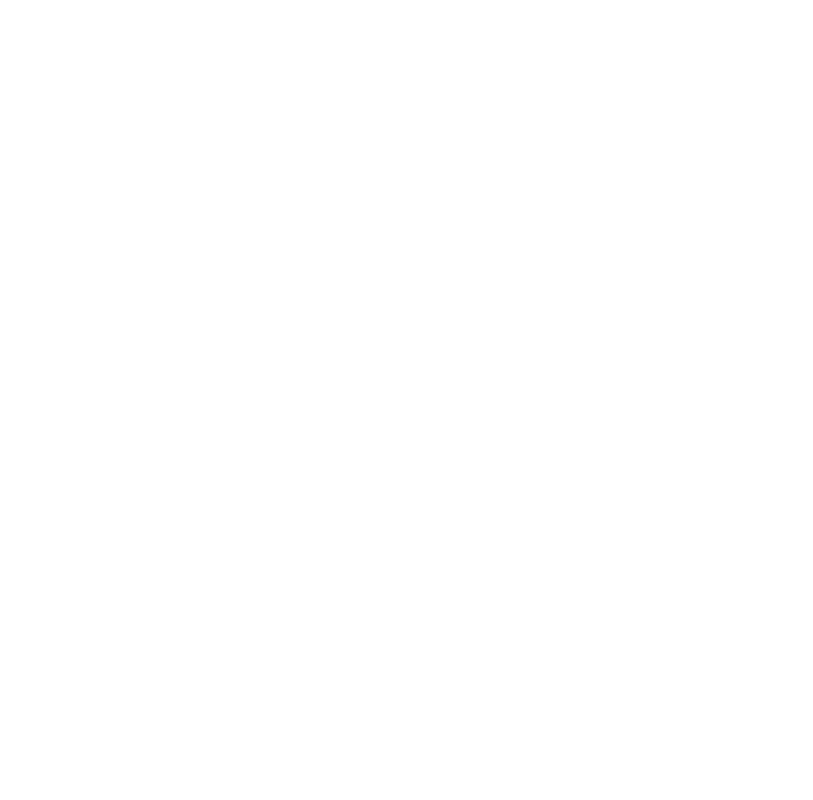
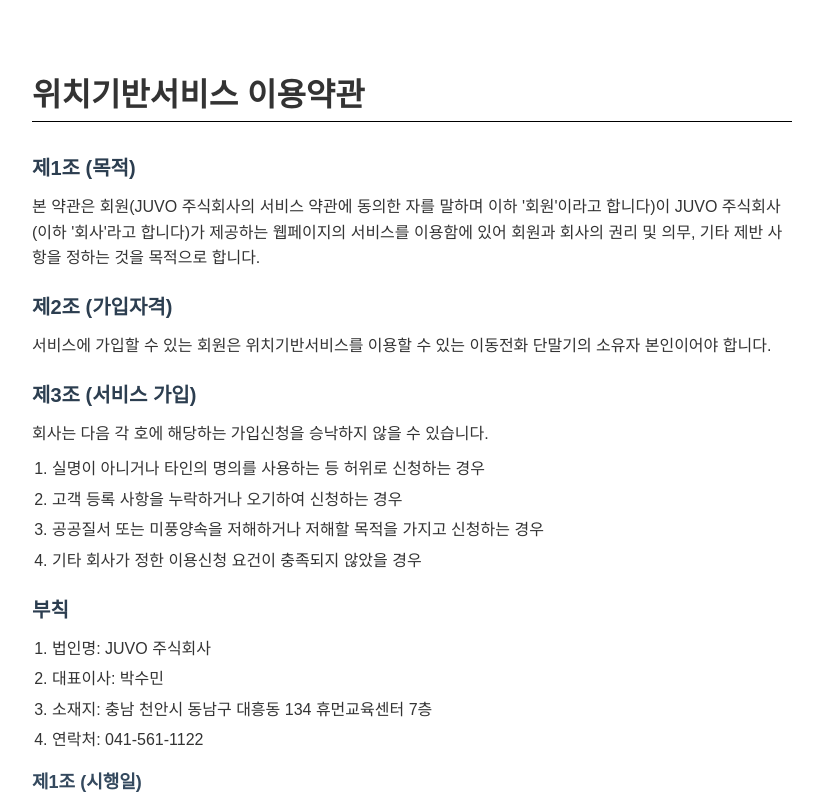
Before and after one commit to psm0419/Juvo, a React (Create React App) app in the folder src/juvo/: page /detail/guideDetail/LocationServiceTerms in a window 1280 px wide. Before the commit this address had no page. Shown: the top 800 px of the page, without its empty margins (228-1041 px from the left). Built offline with nearby package versions, Linux system fonts and the light colour scheme.

Commit message:
환불정책,위치기반서비스 이용정책,개인정보 처리방침 페이지 완성

```diff
--- a/src/juvo/src/App.js
+++ b/src/juvo/src/App.js
@@ -7,6 +7,11 @@
 import Blackjuyuso from './pages/detail/blackjuyusoDetail/Blackjuyuso';
 import Guide from './pages/detail/guideDetail/Guide';
 import Law from './pages/detail/guideDetail/Law';
+import LocationServiceTerms from './pages/detail/guideDetail/LocationServiceTerms';
+import PrivacyPolicy from './pages/detail/guideDetail/PrivacyPolicy';
+import RefundPolicy from './pages/detail/guideDetail/RefundPolicy';
+
+
 
 function App() {
 	return (
@@ -17,8 +22,9 @@
 			<Route path="/detail/blackjuyusoDetail/Blackjuyuso" element={<Blackjuyuso/>} />
 			<Route path="/detail/guideDetail/Guide" element={<Guide/>} />
 			<Route path="/detail/guideDetail/Law" element={<Law/>} />
-
-
+			<Route path="/detail/guideDetail/LocationServiceTerms" element={<LocationServiceTerms/>} />
+			<Route path="/detail/guideDetail/PrivacyPolicy" element={<PrivacyPolicy/>} />
+			<Route path="/detail/guideDetail/RefundPolicy" element={<RefundPolicy/>} />
 		</Routes>
 	);
 }
--- /dev/null
+++ b/src/juvo/src/assets/css/detail/LocationServiceTerms.css
@@ -0,0 +1,83 @@
+
+* {
+    margin: 0;
+    padding: 0;
+    border: 0;
+}
+
+/* 전체 컨테이너 스타일 */
+.terms-container {
+    max-width: 800px;
+    margin: 0 auto;
+    padding: 20px;
+    font-family: 'Arial', sans-serif;
+    line-height: 1.6;
+    color: #333;
+}
+
+/* 제목 스타일 */
+.terms-container h1 {
+    font-weight: bold;
+    margin-bottom: 30px;
+    border-bottom: 1px solid black;
+    margin-top: 50px;
+}
+
+/* 섹션 스타일 */
+.terms-section {
+    margin-bottom: 20px;
+}
+
+.terms-section h2 {
+    font-size: 20px;
+    font-weight: bold;
+    margin-bottom: 10px;
+    color: #2c3e50;
+
+}
+
+.terms-section h3 {
+    font-size: 18px;
+    font-weight: bold;
+    margin-top: 15px;
+    margin-bottom: 8px;
+    color: #34495e;
+}
+
+/* 본문 스타일 */
+.terms-section p {
+    font-size: 16px;
+    margin-bottom: 10px;
+}
+
+/* 리스트 스타일 */
+.terms-section ol,
+.terms-section ul {
+    padding-left: 20px;
+    margin-bottom: 10px;
+}
+
+.terms-section li {
+    font-size: 16px;
+    margin-bottom: 5px;
+}
+
+/* 반응형 디자인 */
+@media (max-width: 600px) {
+    .terms-container {
+        padding: 10px;
+    }
+
+    .terms-container h1 {
+        font-size: 24px;
+    }
+
+    .terms-section h2 {
+        font-size: 18px;
+    }
+
+    .terms-section p,
+    .terms-section li {
+        font-size: 14px;
+    }
+}
--- /dev/null
+++ b/src/juvo/src/assets/css/detail/PrivacyPolicy.css
@@ -0,0 +1,68 @@
+* {
+    margin: 0;
+    padding: 0;
+    border: 0;
+}
+
+.policy-container {
+    max-width: 800px;
+    margin: 0 auto;
+    padding: 20px;
+    font-family: 'Arial', sans-serif;
+    line-height: 1.6;
+    color: #333;
+    margin-top: 150px;
+
+}
+
+.policy-container h1 {
+    font-size: 28px;
+    font-weight: bold;
+    margin-bottom: 30px;
+    border-bottom: 1px solid black;
+}
+
+.policy-section {
+    margin-bottom: 20px;
+}
+
+.policy-section h2 {
+    font-size: 20px;
+    font-weight: bold;
+    margin-bottom: 10px;
+    color: #2c3e50;
+}
+
+.policy-section p {
+    font-size: 16px;
+    margin-bottom: 10px;
+}
+
+.policy-section ol {
+    padding-left: 20px;
+    margin-bottom: 10px;
+}
+
+.policy-section li {
+    font-size: 16px;
+    margin-bottom: 5px;
+}
+
+@media (max-width: 600px) {
+    .policy-container {
+        padding: 10px;
+    }
+
+    .policy-container h1 {
+        font-size: 24px;
+    }
+
+    .policy-section h2 {
+        font-size: 18px;
+    }
+
+    .policy-section p,
+    .policy-section li {
+        font-size: 14px;
+    }
+}
--- /dev/null
+++ b/src/juvo/src/assets/css/detail/RefundPolicy.css
@@ -0,0 +1,68 @@
+* {
+    margin: 0;
+    padding: 0;
+    border: 0;
+}
+
+.refund-container {
+    max-width: 800px;
+    margin: 0 auto;
+    padding: 20px;
+    font-family: 'Arial', sans-serif;
+    line-height: 1.6;
+    color: #333;
+    margin-top: 150px;
+
+}
+
+.refund-container h1 {
+    font-size: 28px;
+    font-weight: bold;
+    margin-bottom: 30px;
+    border-bottom: 1px solid black;
+}
+
+.refund-section {
+    margin-bottom: 20px;
+}
+
+.refund-section h2 {
+    font-size: 20px;
+    font-weight: bold;
+    margin-bottom: 10px;
+    color: #2c3e50;
+}
+
+.refund-section p {
+    font-size: 16px;
+    margin-bottom: 10px;
+}
+
+.refund-section ol {
+    padding-left: 20px;
+    margin-bottom: 10px;
+}
+
+.refund-section li {
+    font-size: 16px;
+    margin-bottom: 5px;
+}
+
+@media (max-width: 600px) {
+    .refund-container {
+        padding: 10px;
+    }
+
+    .refund-container h1 {
+        font-size: 24px;
+    }
+
+    .refund-section h2 {
+        font-size: 18px;
+    }
+
+    .refund-section p,
+    .refund-section li {
+        font-size: 14px;
+    }
+}
--- /dev/null
+++ b/src/juvo/src/pages/detail/guideDetail/LocationServiceTerms.js
@@ -0,0 +1,59 @@
+import React from 'react';
+import '../../../assets/css/detail/LocationServiceTerms.css';
+
+const LocationServiceTerms = () => {
+    return (
+        <div className="terms-container">
+            <h1>위치기반서비스 이용약관</h1>
+
+            <section className="terms-section">
+                <h2>제1조 (목적)</h2>
+                <p>
+                    본 약관은 회원(JUVO 주식회사의 서비스 약관에 동의한 자를 말하며 이하 '회원'이라고 합니다)이 JUVO 주식회사(이하 '회사'라고 합니다)가 제공하는 웹페이지의 서비스를 이용함에 있어 회원과 회사의 권리 및 의무, 기타 제반 사항을 정하는 것을 목적으로 합니다.
+                </p>
+            </section>
+
+            <section className="terms-section">
+                <h2>제2조 (가입자격)</h2>
+                <p>
+                    서비스에 가입할 수 있는 회원은 위치기반서비스를 이용할 수 있는 이동전화 단말기의 소유자 본인이어야 합니다.
+                </p>
+            </section>
+
+            <section className="terms-section">
+                <h2>제3조 (서비스 가입)</h2>
+                <p>회사는 다음 각 호에 해당하는 가입신청을 승낙하지 않을 수 있습니다.</p>
+                <ol>
+                    <li>실명이 아니거나 타인의 명의를 사용하는 등 허위로 신청하는 경우</li>
+                    <li>고객 등록 사항을 누락하거나 오기하여 신청하는 경우</li>
+                    <li>공공질서 또는 미풍양속을 저해하거나 저해할 목적을 가지고 신청하는 경우</li>
+                    <li>기타 회사가 정한 이용신청 요건이 충족되지 않았을 경우</li>
+                </ol>
+            </section>
+
+            {/* 나머지 조항들도 위와 같은 방식으로 추가 */}
+
+            <section className="terms-section">
+                <h2>부칙</h2>
+                <ol>
+                    <li>법인명: JUVO 주식회사</li>
+                    <li>대표이사: 박수민</li>
+                    <li>소재지: 충남 천안시 동남구 대흥동 134 휴먼교육센터 7층</li>
+                    <li>연락처: 041-561-1122</li>
+                </ol>
+                <h3>제1조 (시행일)</h3>
+                <p>본 약관은 2025.03.26.부터 시행합니다.</p>
+                <h3>제2조 (위치정보관리책임자)</h3>
+                <p>위치정보관리책임자는 2025.02.26.를 기준으로 다음과 같이 지정합니다.</p>
+                <ol>
+                    <li>소속: JUVO</li>
+                    <li>성명: 박수민</li>
+                    <li>직위: 팀장</li>
+                    <li>전화: 041-561-1122</li>
+                </ol>
+            </section>
+        </div>
+    );
+};
+
+export default LocationServiceTerms;
--- /dev/null
+++ b/src/juvo/src/pages/detail/guideDetail/PrivacyPolicy.js
@@ -0,0 +1,32 @@
+import React from 'react';
+import '../../../assets/css/detail/PrivacyPolicy.css';
+
+const PrivacyPolicy = () => {
+    return (
+        <div className="policy-container">
+            <h1>개인정보 처리방침</h1>
+            <p>
+                JUVO 주식회사(이하 "회사"라 합니다)는 「개인정보 보호법」 및 「위치정보의 보호 및 이용 등에 관한 법률」에 따라 회원의 개인정보를 보호하고, 이와 관련된 고충을 신속히 처리하기 위해 다음과 같은 개인정보 처리방침을 수립·공개합니다.
+            </p>
+
+            <section className="policy-section">
+                <h2>제1조 (개인정보의 처리 목적)</h2>
+                <p>회사는 다음의 목적을 위해 개인정보를 처리합니다...</p>
+                <ol>
+                    <li>서비스 제공: 위치기반서비스, 상품 정보 제공, 길 안내 등 생활편의 서비스 제공.</li>
+                    <li>마케팅 및 광고: 이벤트 정보, 프로모션 혜택 알림 제공.</li>
+                    <li>민원 처리: 고객 문의 응대 및 처리.</li>
+                </ol>
+            </section>
+
+            {/* 나머지 조항은 약관과 동일한 방식으로 추가 */}
+
+            <section className="policy-section">
+                <h2>부칙</h2>
+                <p>본 개인정보 처리방침은 2025년 3월 26일부터 시행합니다.</p>
+            </section>
+        </div>
+    );
+};
+
+export default PrivacyPolicy;
--- /dev/null
+++ b/src/juvo/src/pages/detail/guideDetail/RefundPolicy.js
@@ -0,0 +1,32 @@
+import React from 'react';
+import '../../../assets/css/detail/RefundPolicy.css';
+
+const RefundPolicy = () => {
+    return (
+        <div className="refund-container">
+            <h1>환불 정책</h1>
+            <p>
+                JUVO 주식회사(이하 "회사"라 합니다)는 「전자상거래 등에서의 소비자보호에 관한 법률」에 따라 회원의 권익을 보호하기 위해 다음과 같은 환불 정책을 수립·공개합니다.
+            </p>
+
+            <section className="refund-section">
+                <h2>제1조 (환불 가능 사유)</h2>
+                <p>회원은 다음 경우에 환불을 요청할 수 있습니다.</p>
+                <ol>
+                    <li>서비스 결함: 회사의 귀책 사유로 서비스가 정상적으로 제공되지 않은 경우.</li>
+                    <li>계약 철회: 서비스 이용 계약을 철회한 경우(단, 법정 철회 기간 내).</li>
+                    <li>오결제: 결제 오류로 인해 의도하지 않은 금액이 결제된 경우.</li>
+                </ol>
+            </section>
+
+            {/* 나머지 조항 추가 */}
+
+            <section className="refund-section">
+                <h2>부칙</h2>
+                <p>본 환불 정책은 2025년 3월 26일부터 시행합니다.</p>
+            </section>
+        </div>
+    );
+};
+
+export default RefundPolicy;
```
